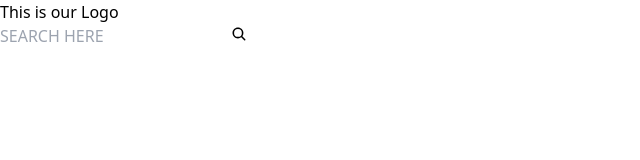
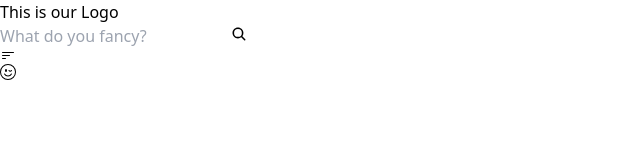
Before and after one commit to knotinline/ThriftStore, a React (Vite) app in the folder ThriftStore/: page / in a window 1280 px wide. Shown: the top 160 px of the page, without its empty margins (0-640 px from the left). Built offline with nearby package versions, Linux system fonts and the light colour scheme.

Commit message:
Added filtering and user area icons in Top Navigation

```diff
--- a/ThriftStore/src/components/general-components/SearchBar.jsx
+++ b/ThriftStore/src/components/general-components/SearchBar.jsx
@@ -1,4 +1,3 @@
-
 import { IoSearch } from "react-icons/io5";
 
 const SearchBar = () => {
@@ -8,12 +7,12 @@ const SearchBar = () => {
                 <div className="relative ">
                     <input
                         type="text"
-                        placeholder="SEARCH HERE"
-                        className="w-full rounded-full p-4 h-6 focus:outline-none mt-5 ml-3 hover:shadow-lg focus:shadow-xl shadow-md"
+                        placeholder="What do you fancy?"
+                        className="w-full rounded-full p-4 h-6 focus:outline-none  ml-3 hover:shadow-lg focus:shadow-xl shadow-md"
                     />
                     <button
                         type="submit"
-                        className="absolute right-1 top-1/2 rounded-full  p-1 -translate-y-1/2 h-6 mt-3"
+                        className="absolute right-1 top-1/2 rounded-full  p-1 -translate-y-1/2 h-6 "
                     >
                         <IoSearch />
                     </button>
--- a/ThriftStore/src/components/top-navigation/TopNavigation.jsx
+++ b/ThriftStore/src/components/top-navigation/TopNavigation.jsx
@@ -1,12 +1,21 @@
 import Logo from "../general-components/Logo";
 import SearchBar from "../general-components/SearchBar";
+import { BsFilterLeft } from "react-icons/bs";
+import { BsEmojiWink } from "react-icons/bs";
+
 function TopNavigation() {
     return (
-        <div className=" flex">
-        <Logo/>
-        <SearchBar/>
+        <div className=" flex mt-5 items-center">
+            <Logo />
+            <SearchBar  />
+            <div className=" flex left-0 ">
+                <BsFilterLeft className=" w-9 h-9  left-0  mr-7 " />
+                <BsEmojiWink className=" w-9 h-9 " />
+            </div>
+
         </div>
-     );
+
+    );
 }
 
 export default TopNavigation;
```
